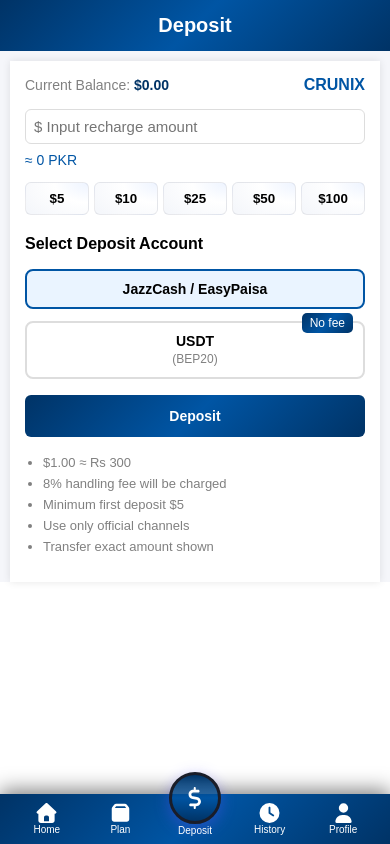
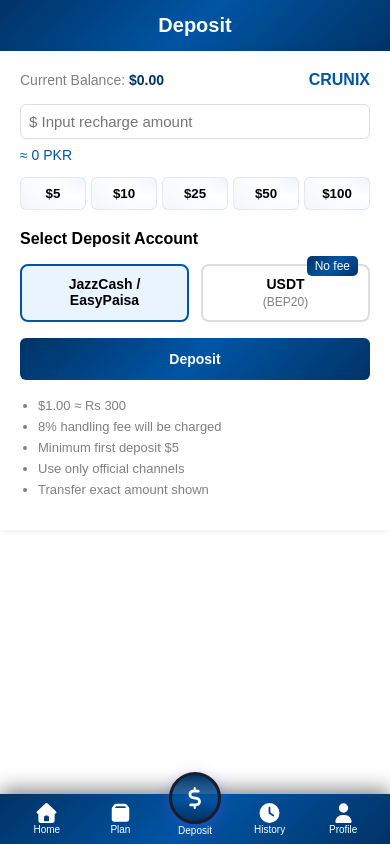
Before and after one commit to m-usman-muavia/crunix, a React (Create React App) app in the folder frontend/: page /deposit in a window 390 px wide. Built offline with nearby package versions, Linux system fonts and the light colour scheme; no server answers; sample sign-in values are in the browser's storage.

Commit message:
Update CSS styles for DepositUI and plans

```diff
--- a/frontend/src/components/css/DepositUI.css
+++ b/frontend/src/components/css/DepositUI.css
@@ -244,14 +244,7 @@
 }
 
 @media (max-width: 480px) {
-  .deposit-card {
-    padding: 15px;
-    margin: 10px;
-  }
 
-  .channels {
-    flex-direction: column;
-  }
 
   .quick-buttons {
     gap: 5px;
--- a/frontend/src/components/css/plans.css
+++ b/frontend/src/components/css/plans.css
@@ -364,11 +364,17 @@
   .plan-card-top {
     gap: 12px;
   }
-
+  .plan-product-info{
+    margin-top: 3px;
+    gap:8px;
+  }
   .plan-product-image {
     width: 100px;
     height: 133px;
-    min-width: 100px;
+    min-width: 120px;
+  }
+  .plan-card-new {
+    padding: 14px 10px;
   }
 
   .image-badge {
```
